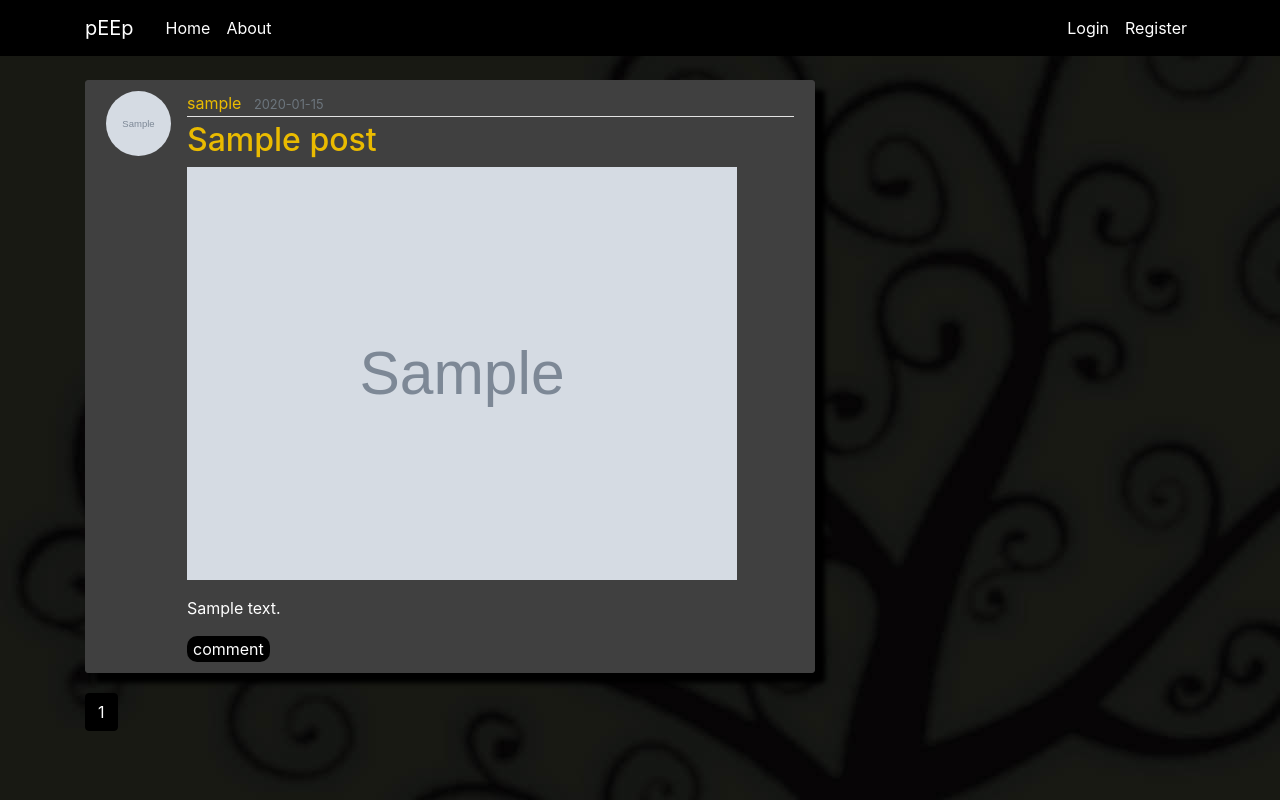
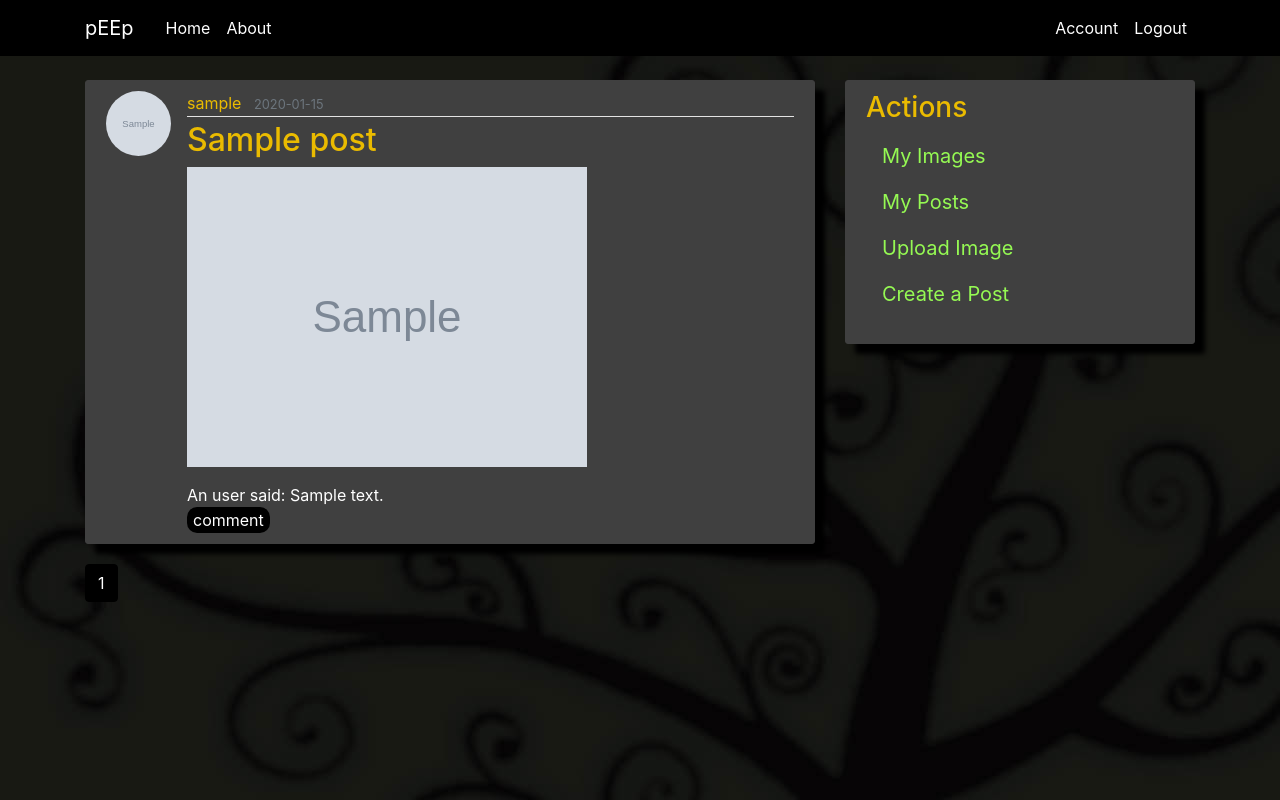
Before and after one commit to jdunjords/peep, a Flask app: page / in a window 1280 px wide. Run offline with Flask 2, Linux system fonts and the light colour scheme; tables that the repository leaves empty hold one stand-in row (values such as "Sample post"); grey boxes marked "Sample" are stand-in pictures; parts of the project's set-up code (start-up, migrations or seed data) failed here and were passed over; some libraries are stand-ins or nearby versions.

Commit message:
I add the comment function

```diff
--- a/peep/main/routes.py
+++ b/peep/main/routes.py
@@ -1,6 +1,6 @@
-from flask import Blueprint, render_template, request
-from peep.models import Post
-
+from flask import Blueprint, render_template, request,session,redirect
+from peep.models import Post,Comment
+from peep import db
 main = Blueprint('main', __name__)
 
 @main.route('/')
@@ -9,9 +9,28 @@ def home():
 	# sets default to first page
 	page = request.args.get('page', 1, type=int)
 	posts = Post.query.order_by(Post.date_posted.desc()).paginate(page=page, per_page=5)
-	return render_template("home.html", posts=posts, title="home")
-
+	list_all = []
+	for i in posts.items:
+		result = Comment.query.filter_by(post_id=i.id).all()
+		list_all.append(result)
+	return render_template("home.html", posts=posts,list_all=list_all, title="home")
 
 @main.route('/about')
 def about():
 	return render_template("about.html", title="about")
+
+@main.route('/comment')
+def comment():
+	post_id = request.args.get('post_id')
+	user_id = session['user_id']
+	return render_template("comment.html",user_id=user_id,post_id=post_id,title="comment")
+@main.route('/comment_post',methods=['POST'])
+def comment_post():
+	post_id = request.form.get('post_id')
+	user_id = session['user_id']
+	content = request.form.get('content')
+	info = Comment(post_id=post_id, user_id=user_id,
+				   content=content)
+	db.session.add(info)
+	db.session.commit()
+	return redirect('/home')
--- a/peep/templates/home.html
+++ b/peep/templates/home.html
@@ -1,6 +1,7 @@
 {% extends "layout.html" %}
 {% block content %}
     {% for post in posts.items %}
+        {% set outer_loop = loop %}
         <article class="media content-section">
 			<img class="rounded-circle article-img" src="{{ url_for('static', filename='profile_pics/' + post.author.image_file) }}" alt="">
           <div class="media-body">
@@ -12,12 +13,14 @@
 
 			{% if post.image_file %}
 			<p class="article-pic">
-				<img height='auto' width='550px' src="{{ url_for('static', filename='post_pics/' + post.image_file) }}" alt="">
+				<img height='300' src="{{ url_for('static', filename='user_uploads/' + post.image_file) }}" alt="">
 			</p>
 			{% endif %}
+            {% for comment_child in list_all[outer_loop.index-1] %}
 
-            <p class="article-content">{{ post.content }}</p>
-            <button class = "comment-btn"> comment </button>
+                <div style="color:white;">An user said: {{ comment_child.content }}</div>
+            {% endfor %}
+            <button class = "comment-btn" data-post="{{ post.id }}"> comment </button>
           </div>
         </article>
     {% endfor %}
@@ -32,4 +35,10 @@
 			...
 		{% endif %}
 	{% endfor %}
+    <script>
+        $(".comment-btn").click(function () {
+
+            window.location.href = '/comment?post_id='+$(this).attr('data-post')
+        });
+    </script>
 {% endblock content %}
--- a/peep/users/routes.py
+++ b/peep/users/routes.py
@@ -1,4 +1,4 @@
-from flask import render_template, request, redirect, url_for, flash, Blueprint, abort
+from flask import render_template, request, redirect, url_for, flash, Blueprint, abort,session
 from flask_login import login_user, current_user, logout_user, login_required
 from peep import db, bcrypt
 from peep.models import User, Post, Image
@@ -39,6 +39,7 @@ def login():
 			flash('user: ' + user.username, 'info')
 			login_user(user, remember=form.remember.data)
 			next_page = request.args.get('next')
+			session['user_id'] = user.id
 			flash('login successful, trying to redirect...')
 			# TODO next page needs to be validated to avoid open redirect vulnerability
 			return redirect(next_page) if next_page else redirect(url_for('main.home'))
```
Also changed, not shown: db_init.py (added, +9 -0 lines), peep/templates/comment.html (added, +10 -0 lines).
